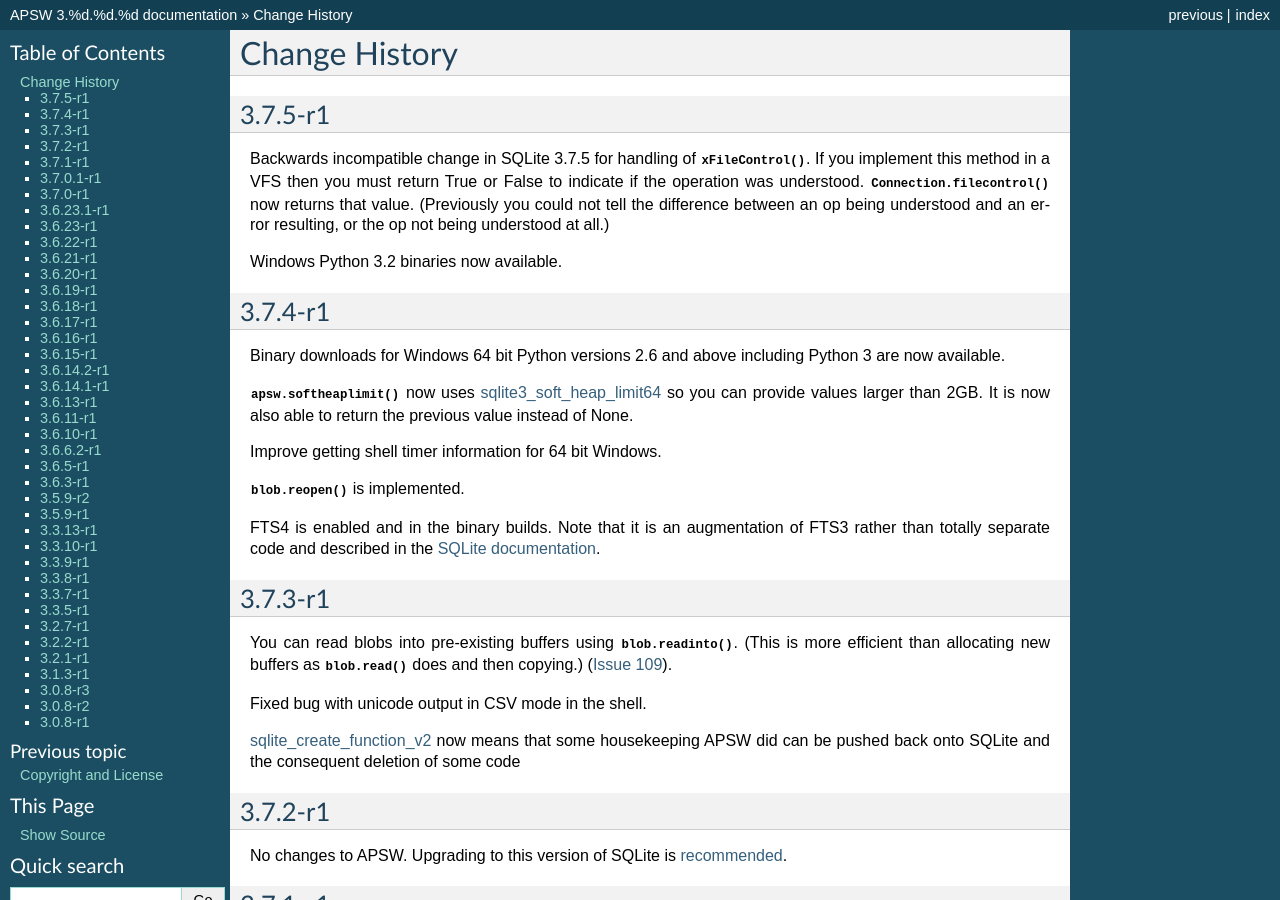
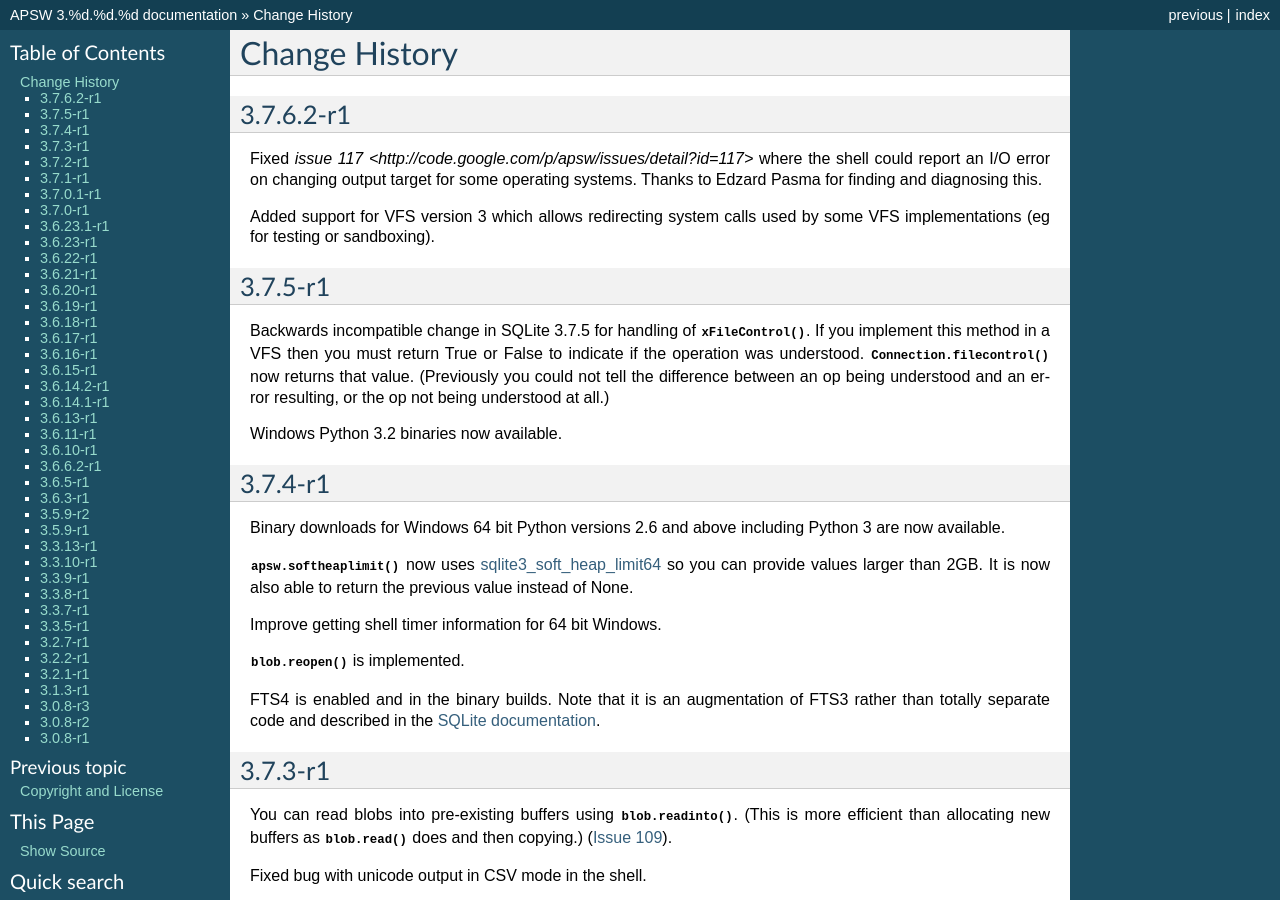
Before and after one commit to rogerbinns/apsw, a Sphinx documentation site: the page built from doc/changes.rst, in a window 1280 px wide and 900 px high. Built offline with Sphinx 7.4.7, drawn with Linux system fonts in a browser that asks for light colours; pages that are not in the unit, such as notebooks, are missing from menus; the version number is read from the project's files by our own code.

Commit message:
Update changelog

```diff
--- a/doc/changes.rst
+++ b/doc/changes.rst
@@ -1,6 +1,17 @@
 Change History
 **************
 .. currentmodule:: apsw
+
+3.7.6.2-r1
+==========
+
+Fixed `issue 117 <http://code.google.com/p/apsw/issues/detail?id=117>`
+where the shell could report an I/O error on changing output target
+for some operating systems.  Thanks to Edzard Pasma for finding and
+diagnosing this.
+
+Added support for VFS version 3 which allows redirecting system calls
+used by some VFS implementations (eg for testing or sandboxing).
 
 3.7.5-r1
 ========
```
